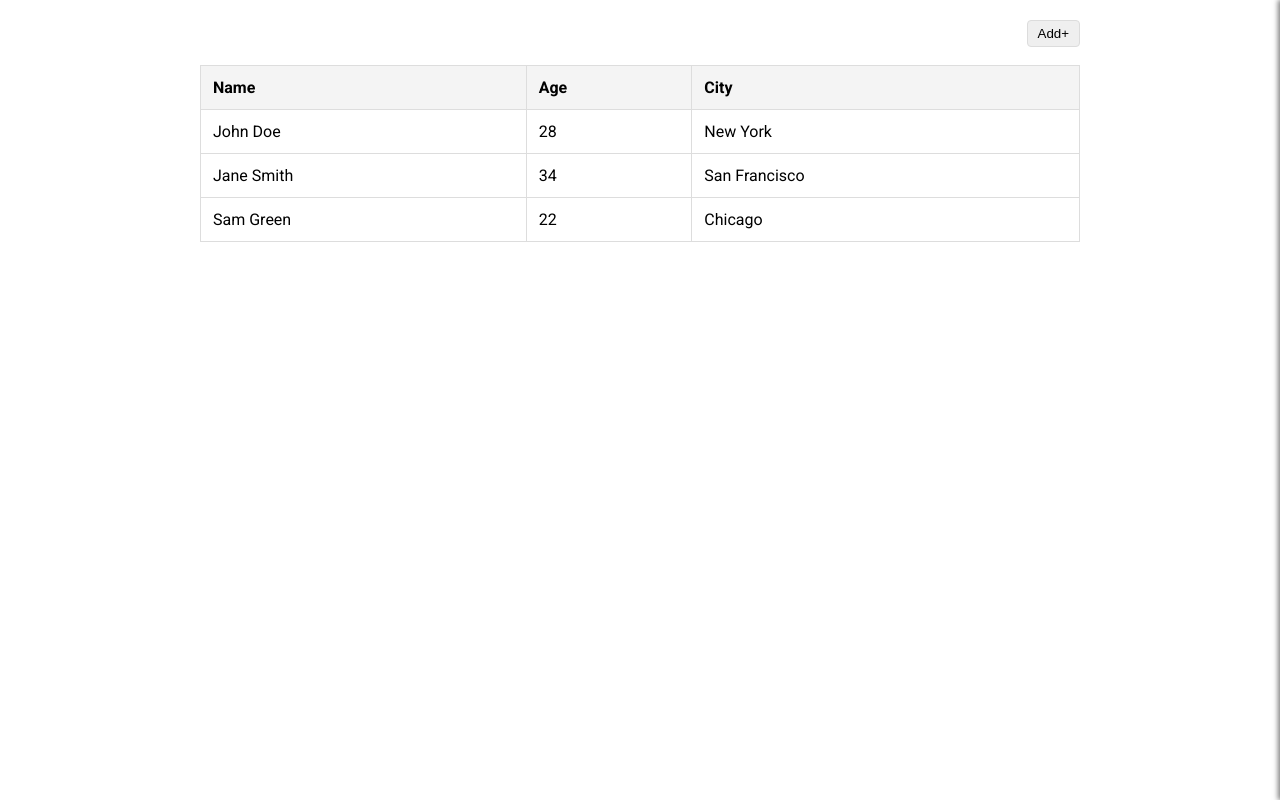
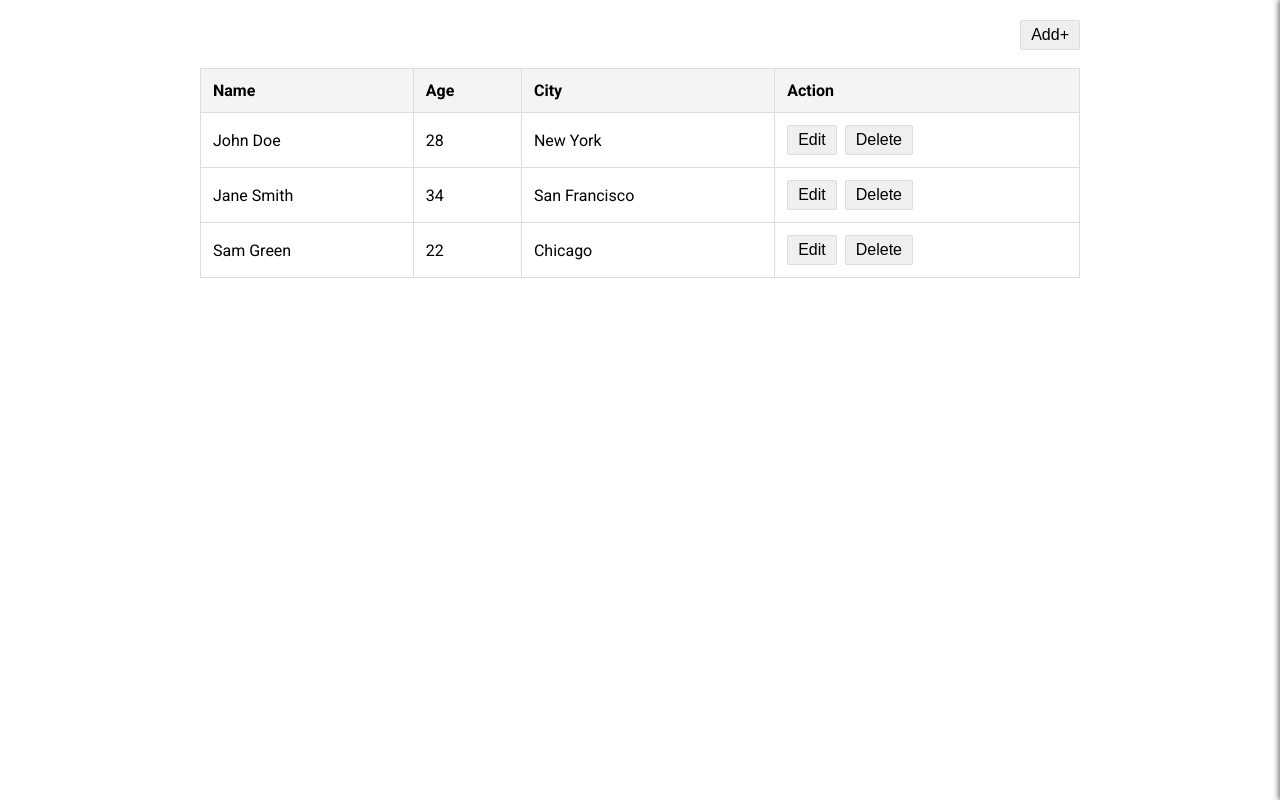
Before and after one commit to SandeepYadav99/react-table-view, a React (Create React App) app: page / in a window 1280 px wide. Built offline with nearby package versions, Linux system fonts and the light colour scheme.

Commit message:
[FIX] User can create edit delete update via java Script

```diff
--- a/src/App.js
+++ b/src/App.js
@@ -4,21 +4,24 @@ import styles from "./App.module.css";
 import SidePanel from "./components/SidePanel/SidePanel";
 import UserList from "./User/UserList";
 import CustomTable from "./components/Table/CustomTable";
+import Button from "./components/Button/Button";
 const columns = [
   { header: "Name", accessor: "name" },
   { header: "Age", accessor: "age" },
   { header: "City", accessor: "city" },
+  { header: "Action", accessor: "action" },
 ];
 
 const data = [
-  { name: "John Doe", age: 28, city: "New York" },
-  { name: "Jane Smith", age: 34, city: "San Francisco" },
-  { name: "Sam Green", age: 22, city: "Chicago" },
+  { name: "John Doe", age: 28, city: "New York" , id:1},
+  { name: "Jane Smith", age: 34, city: "San Francisco" , id:2},
+  { name: "Sam Green", age: 22, city: "Chicago" , id:3},
 ];
 
 const App = () => {
   const [isSidePanelOpen, setSidePanelOpen] = useState(false);
   const [tableData, setTableData] = useState([...data]);
+  const [editData, setEditData] = useState();
 
   const openSidePanel = () => {
     setSidePanelOpen(true);
@@ -27,23 +30,34 @@ const App = () => {
   const closeSidePanel = () => {
     setSidePanelOpen(false);
   };
-  const tableChangeHandler = (newTableData) => {
-    setTableData((prevData) => [...prevData, newTableData]);
+  const deleteHandler = (newTableData) => {
+    const deletedItem = tableData.filter((tData)=>tData.id !== newTableData);
+    setTableData(deletedItem)
+
   };
 
+  const openSidePanelHandler = (id) => {
+    console.log(id);
+    const editValue = tableData.find((tv) => tv.id === id);
+    setEditData(editValue);
+  };
   return (
     <main className={styles.main}>
       <section>
         <div className={styles.tableAction}>
-          <button className={styles.addButton} onClick={openSidePanel}>
-            Add+
-          </button>
+          <Button onClick={openSidePanel}>Add+</Button>
         </div>
-        <CustomTable columns={columns} data={tableData} />
+        <CustomTable
+          columns={columns}
+          data={tableData}
+          onClick={openSidePanel}
+          openSidePanel={openSidePanelHandler}
+          deleteHandler={deleteHandler}
+        />
       </section>
       <SidePanel isOpen={isSidePanelOpen} onClose={closeSidePanel}>
         <h2>Add New Entry</h2>
-        <UserList tableChange={tableChangeHandler} />
+        <UserList setSidePanelOpen={setSidePanelOpen} setTableData={setTableData} editData={editData} isSidePanelOpen={isSidePanelOpen}/>
       </SidePanel>
     </main>
   );
--- a/src/User/UserList.js
+++ b/src/User/UserList.js
@@ -2,8 +2,9 @@ import React from "react";
 import Input from "../components/Input/Input";
 import styles from "./Style.module.css";
 import useUserListHook from "./UserListHook";
-const UserList = ({tableChange}) => {
-  const { form, onChangeHandler, submitHandler, errorData } = useUserListHook({tableChange});
+import Button from "../components/Button/Button";
+const UserList = ({ editData, isSidePanelOpen, setTableData, setSidePanelOpen}) => {
+  const { form, onChangeHandler, submitHandler, errorData } = useUserListHook({setSidePanelOpen,setTableData, editData, isSidePanelOpen});
 
   return (
     <form onSubmit={submitHandler}>
@@ -42,7 +43,7 @@ const UserList = ({tableChange}) => {
       </div>
       <div className="formGroup">
         <div className={styles.actionButton}>
-          <button type="submit" >Save</button>
+          <Button type="submit" >Save</Button>
         </div>
       </div>
     </form>
--- a/src/User/UserListHook.js
+++ b/src/User/UserListHook.js
@@ -1,13 +1,31 @@
-import React, { useCallback, useState } from "react";
+import React, { useCallback, useEffect, useState } from "react";
 
-const useUserListHook = ({ tableChange }) => {
+const useUserListHook = ({
+  setSidePanelOpen,
+  editData,
+  isSidePanelOpen,
+  setTableData,
+}) => {
   const [errorData, setErrorData] = useState({});
   const [form, setForm] = useState({
     name: "",
     age: "",
     city: "",
+    id: null,
   });
-
+  console.log(editData);
+  useEffect(() => {
+    if (!editData) return;
+    setForm((prev) => {
+      return {
+        ...prev,
+        name: editData.name,
+        age: editData.age,
+        city: editData.city,
+        id: editData.id,
+      };
+    });
+  }, [editData]);
   const onChangeHandler = (e) => {
     const { name, value } = e.target;
     setForm((prev) => {
@@ -49,7 +67,18 @@ const useUserListHook = ({ tableChange }) => {
         setErrorData(errors);
         return;
       }
-      tableChange(form);
+      setSidePanelOpen(true);
+
+      if (editData?.id) {
+        setTableData((prevData) =>
+          prevData.map((item) =>
+            item.id === form.id ? { ...item, ...form } : item
+          )
+        );
+      } else {
+        console.log(form)
+        setTableData((prev) => [...prev, { ...form, id: new Date() }]);
+      }
 
       setForm((prev) => {
         return {
@@ -60,7 +89,7 @@ const useUserListHook = ({ tableChange }) => {
         };
       });
     },
-    [checkFormValidation, form, setErrorData, setForm]
+    [checkFormValidation, form, setErrorData, setForm, setTableData]
   );
 
   return {
--- /dev/null
+++ b/src/components/Button/Button.js
@@ -0,0 +1,9 @@
+import React from 'react'
+import styles from "./Button.module.css"
+const Button = ({children, ...rest}) => {
+  return (
+    <button className={styles.button} {...rest}>{children}</button>
+  )
+}
+
+export default Button
--- /dev/null
+++ b/src/components/Button/Button.module.css
@@ -0,0 +1,7 @@
+.button {
+  padding: 5px 10px;
+  border: 1px solid #ddd;
+  font-size: 16px;
+  border-radius: 2px;
+  cursor: pointer;
+}
--- a/src/components/Input/Input.module.css
+++ b/src/components/Input/Input.module.css
@@ -1,25 +1,27 @@
 .input-filed {
   width: 100%;
-    padding: 7px  10px;
+  padding: 7px 10px;
   border: 1px solid #ddd;
   outline: none;
   font-size: 16px;
+  background-color: #fff;
   border-radius: 4px;
 }
 .input-filed:focus {
   border-color: #007bff;
 }
-  .errorMessage{
+.errorMessage {
   color: red;
-    font-size: 14px ;
+  font-size: 14px;
   margin-top: -2px;
   text-align: right;
 }
-   .input-error{
+.input-error {
   border: 1px solid red;
   width: 100%;
-    padding: 7px  20px;
-
+  padding: 7px 10px;
+  background-color: #fff;
   outline: none;
+  font-size: 16px;
   border-radius: 4px;
 }
--- a/src/components/Table/CustomTable.js
+++ b/src/components/Table/CustomTable.js
@@ -1,12 +1,15 @@
 import React from "react";
 import styles from "./CustomTable.module.css";
-const CustomTable = ({ columns, data }) => {
+import Button from "../Button/Button";
+const CustomTable = ({ columns, data, openSidePanel , onClick, deleteHandler}) => {
   return (
     <table className={styles.table}>
       <thead>
         <tr>
           {columns.map((col, index) => (
-            <th className={styles.th} key={index}>{col.header}</th>
+            <th className={styles.th} key={index}>
+              {col.header}
+            </th>
           ))}
         </tr>
       </thead>
@@ -14,7 +17,16 @@ const CustomTable = ({ columns, data }) => {
         {data.map((row, rowIndex) => (
           <tr key={rowIndex}>
             {columns.map((col, colIndex) => (
-              <td className={styles.td} key={colIndex}>{row[col.accessor]}</td>
+              <td className={styles.td} key={colIndex}>
+                {col.accessor === "action" ? (
+                  <div className={styles.tAction}>
+                    <Button onClick={()=>{openSidePanel(row.id);onClick()}}>Edit</Button>
+                    <Button onClick={()=>deleteHandler(row.id)}>Delete</Button>
+                  </div>
+                ) : (
+                  row[col.accessor]
+                )}
+              </td>
             ))}
           </tr>
         ))}
--- a/src/components/Table/CustomTable.module.css
+++ b/src/components/Table/CustomTable.module.css
@@ -12,3 +12,7 @@
   .th {
     background-color: #f4f4f4;
   }
+  .tAction{
+    display: flex;
+    gap: 8px;
+  }
```
Lines whose indentation alone changed are shown as unchanged.
